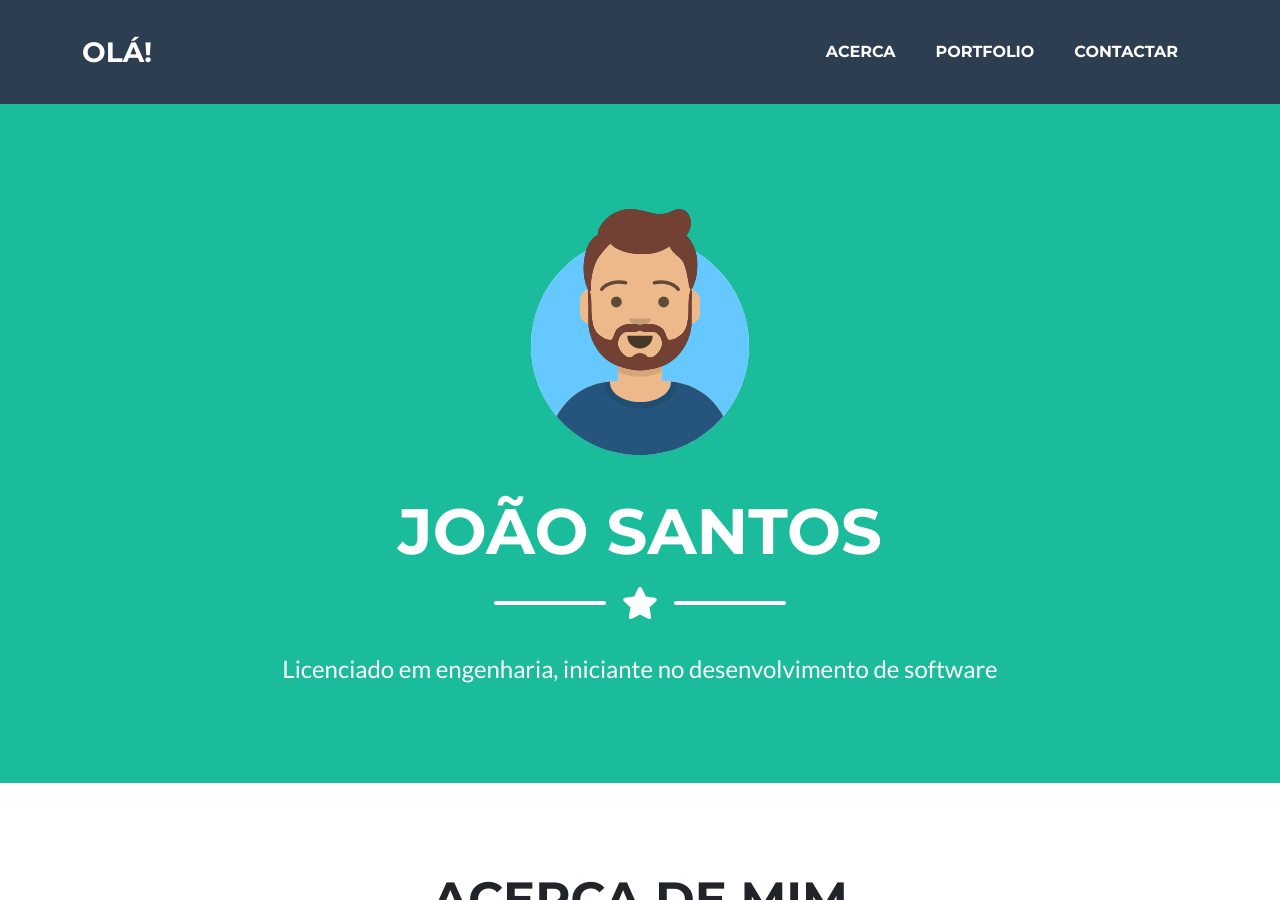
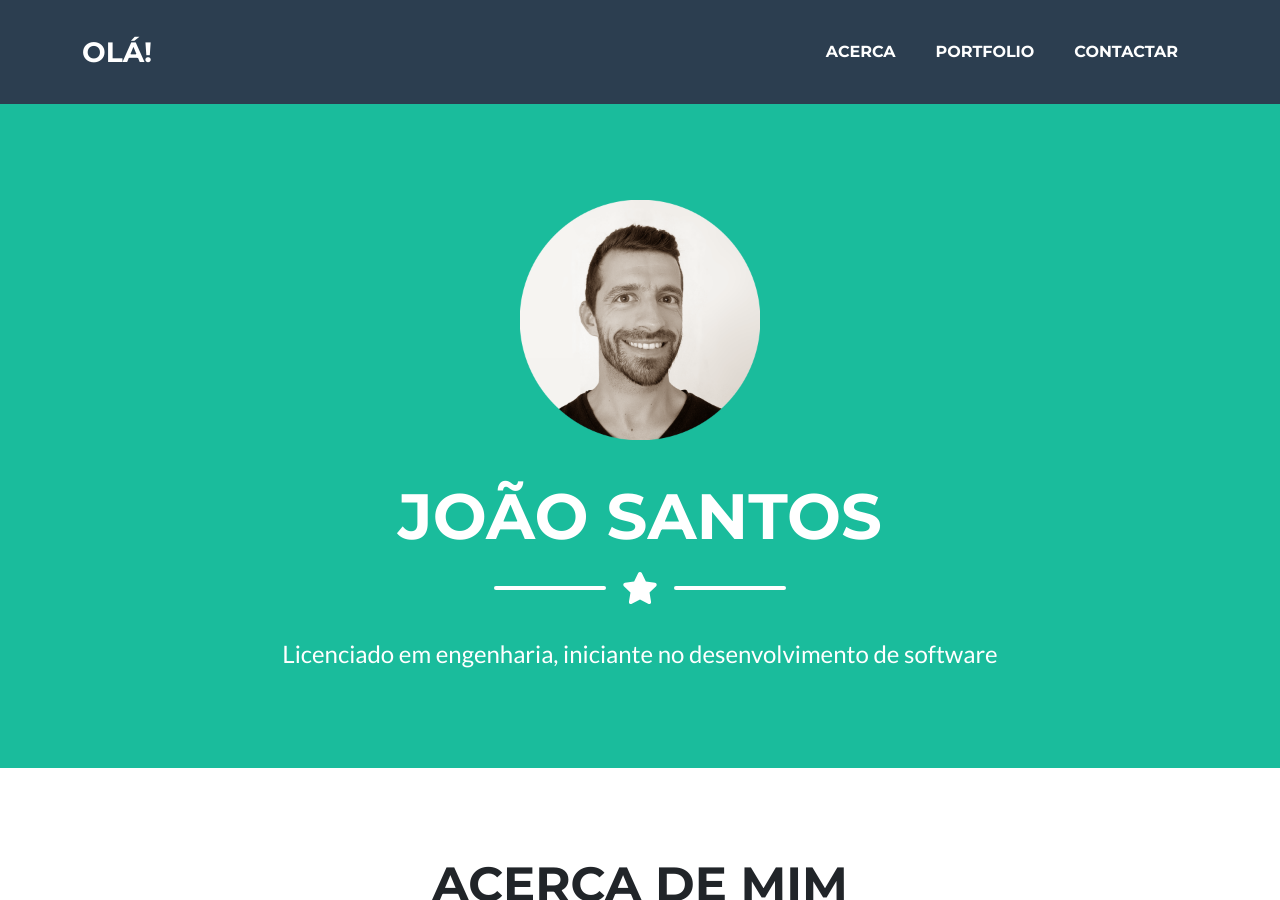
Before and after one commit to joaosantos7614/Homepage, a Jekyll site: the page index.html, which Jekyll copies as it is, in a window 1280 px wide and 900 px high. Built offline with Jekyll 4.4.1, drawn with Linux system fonts in a browser that asks for light colours.

Commit message:
photo updated

```diff
--- a/index.html
+++ b/index.html
@@ -46,7 +46,7 @@
     <header class="masthead bg-primary text-white text-center">
         <div class="container d-flex align-items-center flex-column">
             <!-- Masthead Avatar Image-->
-            <img class="masthead-avatar mb-5" src="assets/img/avataaars.svg" alt="..." />
+            <img class="masthead-avatar mb-5" src="assets/img/avatar.png" alt="..." />
             <!-- Masthead Heading-->
             <h1 class="masthead-heading text-uppercase mb-0">João Santos</h1>
             <!-- Icon Divider-->
```
Also changed, not shown: assets/img/avatar.png (added).
